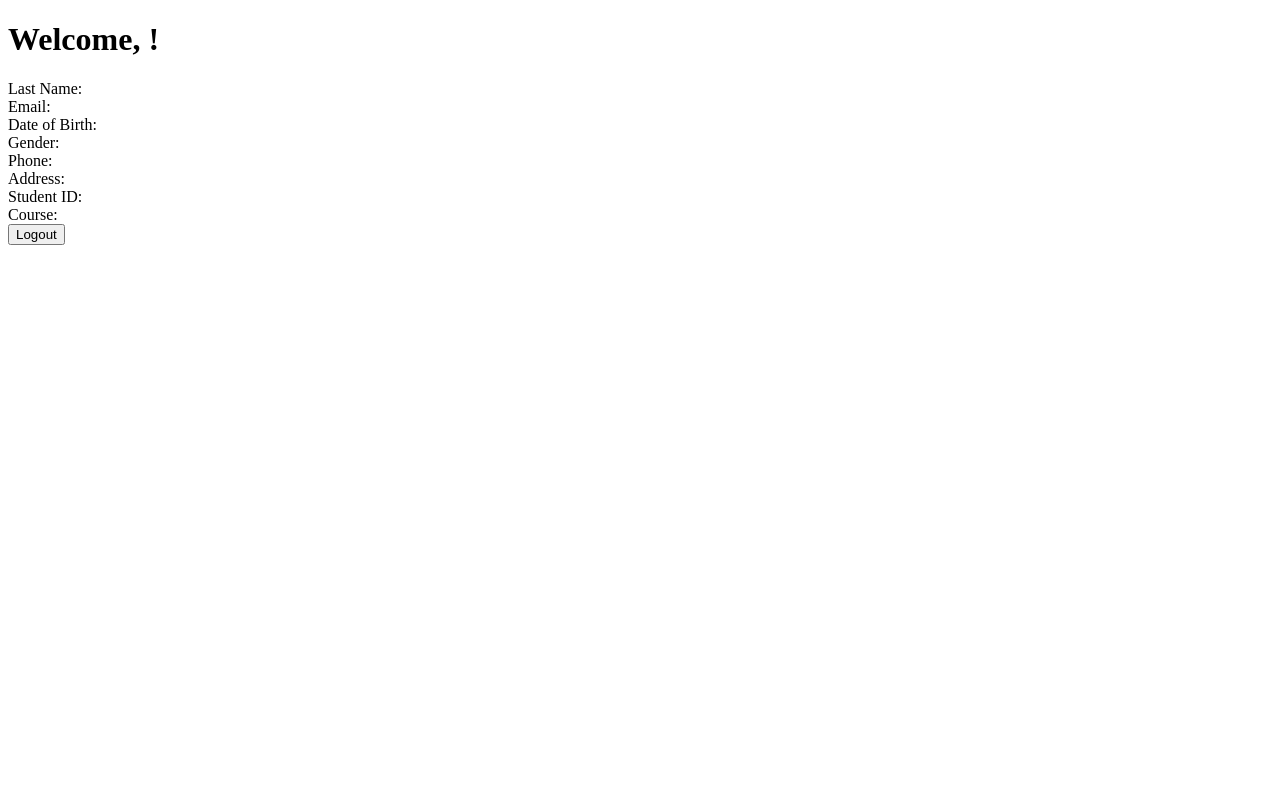
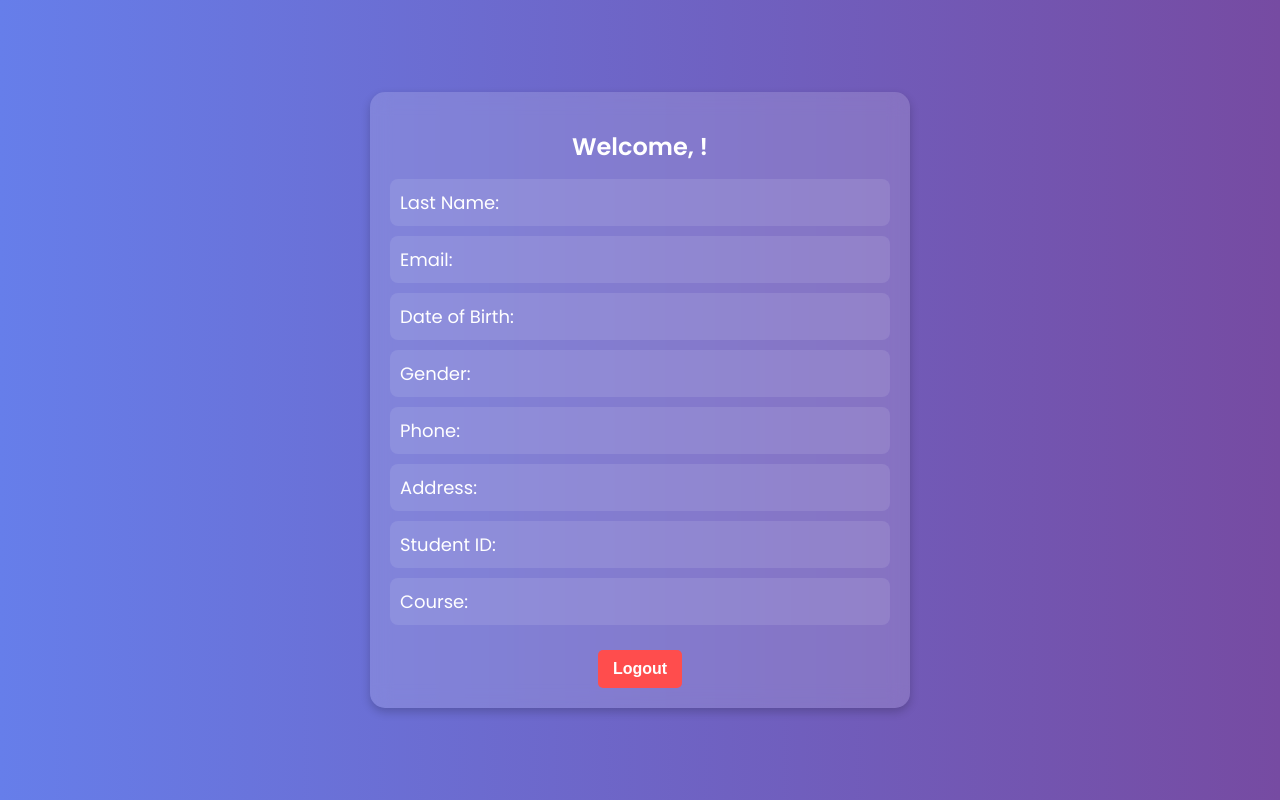
Before and after one commit to rohitsinghjakhar/StudentRegistrationPage, a plain HTML site: page homepage.html in a window 1280 px wide. Drawn offline with Linux system fonts and the light colour scheme; no server answers.

Commit message:
Update homepage.html

```diff
--- a/homepage.html
+++ b/homepage.html
@@ -6,6 +6,8 @@
     <title>Student Dashboard</title>
     <link href="https://fonts.googleapis.com/css2?family=Poppins:wght@300;400;600&display=swap" rel="stylesheet">
     <script type="module" src="./homepage.js"></script>
+    <link rel="stylesheet" href="homepage.css">
+
 </head>
 <body>
     <div class="container">
```
